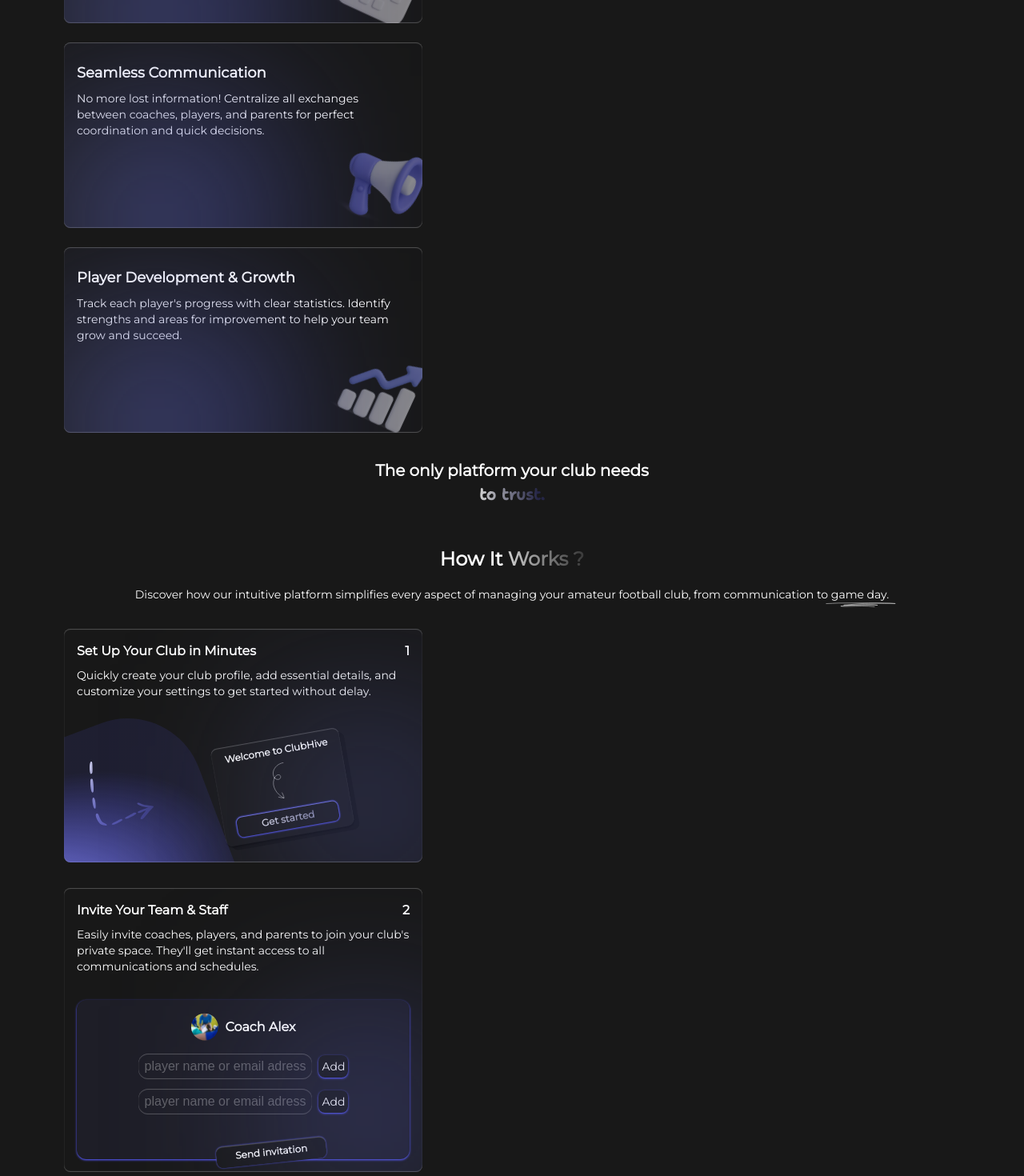
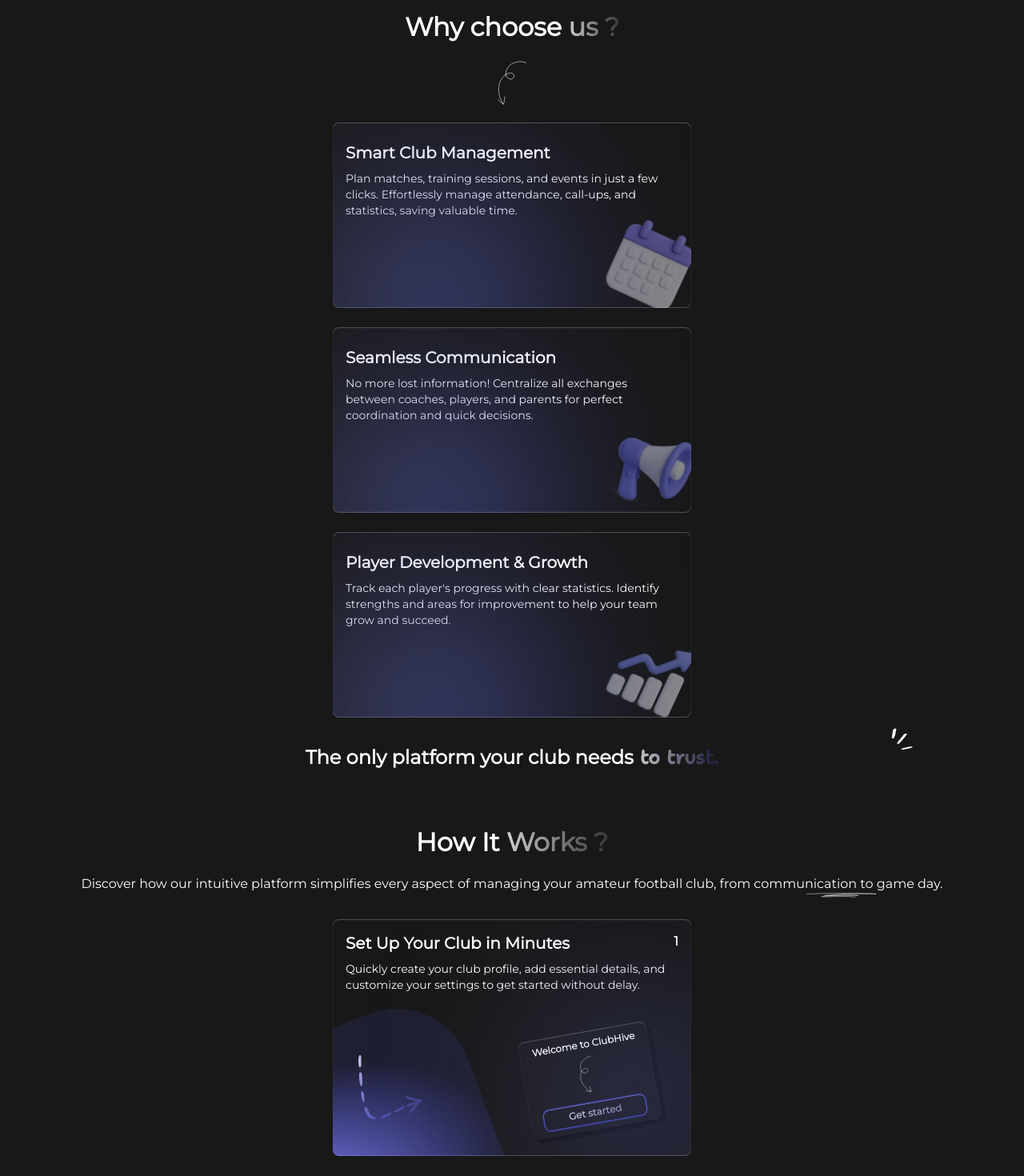
Before and after one commit to Onderito/club-hive, a Next.js app: page / in a window 1280 px wide. Shown: the part 1060-2530 px from the top of the page at 80% size. Built offline with nearby package versions, Linux system fonts and the light colour scheme.

Commit message:
tablet responsive done

```diff
--- a/src/app/components/how-it-works/step-card-content-one.tsx
+++ b/src/app/components/how-it-works/step-card-content-one.tsx
@@ -4,7 +4,7 @@ import Image from "next/image";
 export default function StepCardContentOne() {
   return (
     <>
-      <div className="flex items-center gap-20 mt-12">
+      <div className="flex items-center gap-20 md:gap-32 mt-12">
         <Image
           src={"/big-blur.svg"}
           alt="Blur"
--- a/src/app/components/how-it-works/step-card-content-three.tsx
+++ b/src/app/components/how-it-works/step-card-content-three.tsx
@@ -16,7 +16,7 @@ export default function StepCardContentThree() {
             Training cancelled due to rain
           </p>
         </div>
-        <button className="absolute text-white text-[12px] font-montserrat font-bold text-lg mt-4 rotate-6 bg-[#181818] shadow-inner-color rounded-lg py-1 px-6 left-0 bottom-3 ">
+        <button className="absolute text-white text-[12px] md:text-[14px] font-montserrat font-bold text-lg mt-4 rotate-6 bg-[#181818] shadow-inner-color rounded-lg py-1 md:py-2 px-6 left-0 bottom-3 ">
           Hi Coach Alex ! How are you ?
         </button>
       </div>
--- a/src/app/components/how-it-works/step-card-content-two.tsx
+++ b/src/app/components/how-it-works/step-card-content-two.tsx
@@ -25,7 +25,7 @@ export default function StepCardContentTwo() {
             Add
           </button>
         </div>
-        <button className="absolute text-white text-[12px] font-montserrat font-bold text-lg mt-4 -rotate-6 bg-[#181818] shadow-inner-color rounded-lg py-1 px-6 right-[120px] bottom-3 ">
+        <button className="absolute text-white text-[12px] md:text-[14px] font-montserrat font-bold text-lg mt-4 -rotate-6 bg-[#181818] shadow-inner-color rounded-lg py-1 px-6 right-[120px] bottom-3 ">
           Send invitation
         </button>
       </div>
--- a/src/app/landing/choose-us.tsx
+++ b/src/app/landing/choose-us.tsx
@@ -26,7 +26,7 @@ const stepCards = [
 export default function ChooseUs() {
   return (
     <div>
-      <h2 className="text-white text-center text-[24px] font-montserrat font-bold">
+      <h2 className="text-white text-center text-[24px] md:text-[32px] font-montserrat font-bold md:mt-16">
         Why choose{" "}
         <span className="bg-gradient-to-r from-[#D0D0D0] to-[#393939] text-transparent bg-clip-text">
           us ?
@@ -40,26 +40,35 @@ export default function ChooseUs() {
         height={40}
       />
       {stepCards.map((card, index) => (
-        <Card className="mt-6 py-6 pb-28 relative overflow-hidden" key={index}>
+        <div className="flex justify-center" key={index}>
+          <Card className="mt-6 py-6 pb-28 relative overflow-hidden">
             <div className="text-white font-montserrat">
-            <h3 className="font-bold text-lg">{card.title}</h3>
-            <p className="font-light text-sm mt-2">{card.description}</p>
+              <h3 className="font-bold text-lg md:text-xl ">{card.title}</h3>
+              <p className="font-light text-sm  mt-2">{card.description}</p>
               <Image
                 src={`/${card.image}`}
                 alt={card.title}
                 width={170}
                 height={170}
-              className="mt-4 absolute bottom-[-30px] right-[-35px] "
+                className="mt-4 absolute bottom-[-30px] right-[-35px]"
               />
               <div className="w-50 h-50 absolute bg-gradient-to-r from-[#666688] to-[#585FFF] rounded-lg blur-[120px]"></div>
             </div>
           </Card>
+        </div>
       ))}
-      <h3 className="text-white text-center text-[20px] font-montserrat font-bold mt-8">
-        The only platform your club needs <br />
+      <h3 className="text-white text-center text-[20px] md:text-[24px] font-montserrat font-bold mt-8 relative">
+        The only platform your club needs
         <span className="bg-[linear-gradient(90deg,#D0D0D0_0%,rgba(88,91,255,0.2)_90%)] bg-clip-text text-transparent font-shantell">
-          to trust.
+          {""} to trust.
         </span>
+        <Image
+          src={"/three-lines.svg"}
+          alt="three lines"
+          width={40}
+          height={40}
+          className=" hidden md:block md:absolute md:top-[-30px] md:right-12 md:w-[50px] md:h-[50px]"
+        />
       </h3>
     </div>
   );
--- a/src/app/landing/faq.tsx
+++ b/src/app/landing/faq.tsx
@@ -6,22 +6,22 @@ import Card from "../ui/card";
 
 const stepCards = [
   {
-    question: "what is the purpose of this platform ?",
+    question: "What is the purpose of this platform ?",
     answer:
       "This platform is designed to streamline communication and management for amateur football clubs, making it easier for coaches, players, and parents to stay connected and organized.",
   },
   {
-    question: "how do I create a club profile ?",
+    question: "How do I create a club profile ?",
     answer:
       "Creating a club profile is simple. Just click on the 'Create Club' button, fill in the required details, and customize your settings to get started.",
   },
   {
-    question: "can I invite team members ?",
+    question: "Can I invite team members ?",
     answer:
       "Yes, you can easily invite coaches, players, and parents to join your club's private space by sending them an invitation link.",
   },
   {
-    question: "how do I send updates to my team ?",
+    question: "How do I send updates to my team ?",
     answer:
       "You can send instant updates and messages through the platform's communication features, ensuring everyone stays informed and coordinated.",
   },
@@ -40,18 +40,19 @@ export default function FAQ() {
 
   return (
     <>
-      <h2 className="bg-gradient-to-r from-[#393939] to-[#D0D0D0] text-transparent bg-clip-text text-center text-[24px] font-montserrat font-bold mt-12">
+      <h2 className="bg-gradient-to-r from-[#393939] to-[#D0D0D0] text-transparent bg-clip-text text-center text-[24px] md:text-[32px] font-montserrat font-bold mt-12 md:mt-16">
         Frequently Asked{" "}
         <span className="bg-gradient-to-r from-[#585BFF]/20 to-[#585BFF]/11 text-white p-2 rounded-xl shadow-inner-color">
           FAQ
         </span>{" "}
         Questions
       </h2>
-      <p className="text-white font-montserrat text-center text-[14px] mt-4">
+      <p className="text-white font-montserrat text-center text-[14px] md:text-[16px] mt-4">
         We've got answers. Find what you're looking for below.
       </p>
       {stepCards.map((card, index) => (
-        <Card className="mt-6 relative overflow-hidden" key={index}>
+        <div className="flex justify-center" key={index}>
+          <Card className="mt-6 md:py-6 relative overflow-hidden">
             <div
               onClick={() => toggleAnswer(index)}
               className="flex justify-between items-center relative z-10"
@@ -78,15 +79,15 @@ export default function FAQ() {
                 <p className="text-white text-sm">{card.answer}</p>
               </div>
             </div>
-
             <Image
               src={"/big-blur.svg"}
               alt="Blur"
               width={120}
               height={120}
-            className="absolute right-[-60px] top-[-30px] z-0"
+              className="absolute right-[-60px] top-[-30px] md:top-[-55px] md:right-[-140px] md: z-0 md:w-60 md:h-60"
             />
           </Card>
+        </div>
       ))}
     </>
   );
--- a/src/app/landing/hero-section.tsx
+++ b/src/app/landing/hero-section.tsx
@@ -42,7 +42,7 @@ const messages = [
 export default function HeroSection() {
   return (
     <div className="relative">
-      <h1 className="text-white text-[28px] leading-10 text-center font-montserrat font-bold">
+      <h1 className="text-white text-[28px] md:text-[40px] leading-10 md:leading-14 text-center font-montserrat font-bold">
         The platform for modern{" "}
         <span className="font-shantell bg-[var(--color-secondary)]/20 px-1 rounded-lg shadow-inner-both">
           amateur
@@ -54,9 +54,9 @@ export default function HeroSection() {
         alt="Group"
         width={40}
         height={40}
-        className="absolute top-[-40px] right-0"
+        className="absolute top-[-30px] right-0 md:right-14 md:w-[50px] md:h-[50px]"
       />
-      <p className="text-white text-center text-[16px] mt-4 font-montserrat">
+      <p className="text-white text-center text-[16px] md:text-[18px] mt-4 font-montserrat">
         The all-in-one platform to manage, connect, and grow your amateur
         football club.
       </p>
@@ -64,18 +64,18 @@ export default function HeroSection() {
         <Button variant="primary" size="lg" children="Get Started For Free" />
         <Button variant="secondary" size="lg" children="How It Works" />
         <Image
-          className="absolute right-10 bottom-[-80px] rotate-60"
+          className="absolute right-10 md:right-18 bottom-[-80px] md:bottom-[-65px] rotate-60 md:rotate-0"
           src={"/arrow.svg"}
           alt="Arrow"
           width={40}
           height={40}
         />
       </div>
-      <button className="bg-[var(--color-primary)] font-shantell text-sm text-white shadow-inner-dark p-2 rounded-lg absolute top-[-45px] -rotate-3">
+      <button className="bg-[var(--color-primary)] font-shantell text-sm text-white shadow-inner-dark p-2 rounded-lg absolute top-[-38px] md:left-20 -rotate-3">
         Your club. Your community. Your rules.
       </button>
-      <section className="mt-28">
-        <div className="flex flex-col gap-6 md:flex-row md:gap-8">
+      <section className="mt-28 ">
+        <div className="flex flex-col gap-6 md:gap-8 md:grid md:grid-cols-2">
           {/* Card Clubs */}
           <Card size="md" className="relative overflow-hidden">
             <div className="flex flex-col space-y-4 relative z-50">
--- a/src/app/landing/how-it-works.tsx
+++ b/src/app/landing/how-it-works.tsx
@@ -29,17 +29,17 @@ const stepCards = [
 export default function HowItWorks() {
   return (
     <>
-      <h2 className="text-white text-center text-[24px] font-montserrat font-bold mt-12 ">
+      <h2 className="text-white text-center text-[24px] md:text-[32px] font-montserrat font-bold mt-12 md:mt-16 ">
         How It{" "}
         <span className="bg-gradient-to-r from-[#D0D0D0] to-[#393939] text-transparent bg-clip-text">
           Works ?
         </span>
       </h2>
-      <p className="text-white font-montserrat text-center text-[14px] mt-4 relative">
+      <p className="text-white font-montserrat text-center text-[14px] md:text-[16px] mt-4 relative">
         Discover how our intuitive platform simplifies every aspect of managing
         your amateur football club, from communication <span>to game day.</span>
         <Image
-          className="absolute bottom-[-44px] right-16 "
+          className="absolute bottom-[-44px] right-16 md:right-22 "
           src={"/line.svg"}
           alt="Line"
           width={120}
@@ -47,9 +47,10 @@ export default function HowItWorks() {
         />
       </p>
       {stepCards.map((card, index) => (
-        <Card className="mt-8 relative overflow-hidden" key={index}>
+        <div className="flex justify-center" key={index}>
+          <Card className="mt-8 relative overflow-hidden">
             <div className="text-white flex justify-between font-bold font-montserrat">
-            <h3>{card.title}</h3>
+              <h3 className="md:text-xl">{card.title}</h3>
               <span>{card.number}</span>
             </div>
             <p className="text-white font-light font-montserrat text-sm mt-2">
@@ -60,6 +61,7 @@ export default function HowItWorks() {
             {index === 2 && <StepCardContentThree />}
             <div className="w-35 h-35 bottom-0 right-0 absolute bg-gradient-to-r from-[#666688] to-[#585FFF] rounded-lg blur-[120px]"></div>
           </Card>
+        </div>
       ))}
     </>
   );
```
Lines whose indentation alone changed are shown as unchanged.
